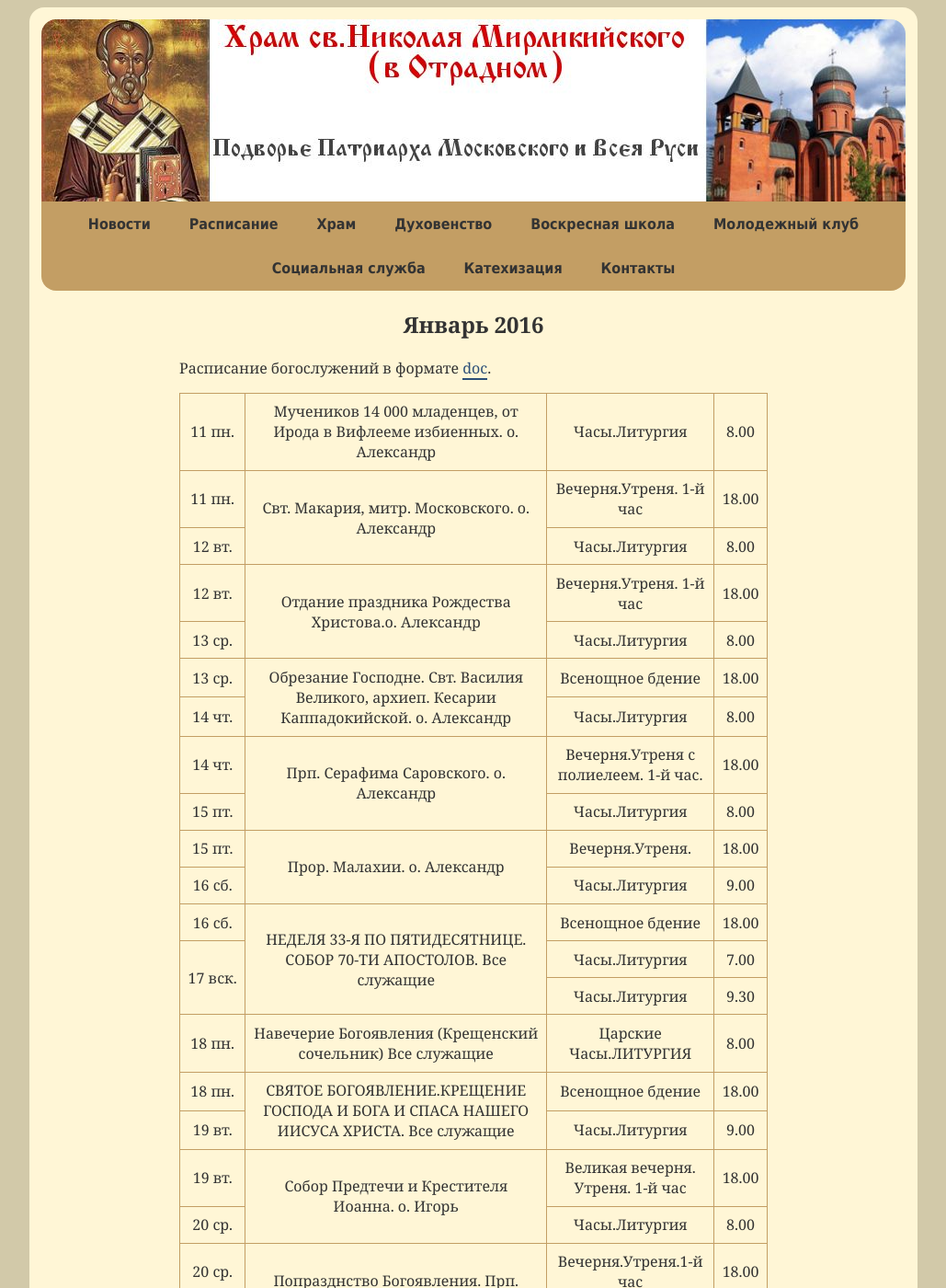
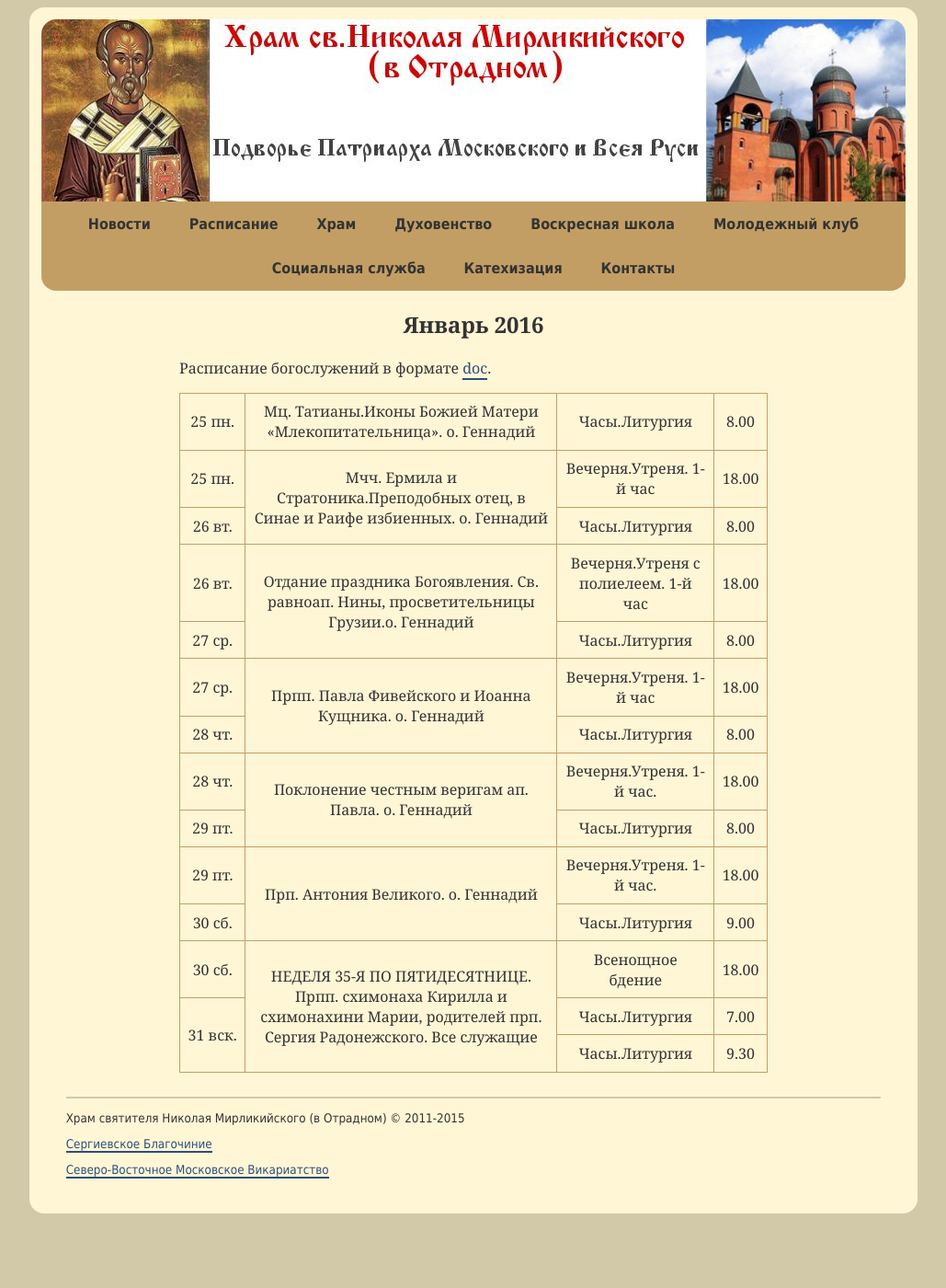
Before and after one commit to hramotradnoe/hramotradnoe.github.io, a Jekyll site: the page built from schedule/index.html, in a window 1280 px wide and 1400 px high. Shown: the whole window at 92% size, without its empty margins (125-1154 px from the left). Built offline with Jekyll 4.4.1, drawn with Linux system fonts in a browser that asks for light colours; Markdown is read by kramdown in place of the engine named in the settings; some of the changed text lies outside the part shown.

Commit message:
Update schedule.yml

```diff
--- a/_data/schedule.yml
+++ b/_data/schedule.yml
@@ -1,120 +1,59 @@
 period: Январь 2016
 link: https://docs.google.com/document/d/1WJkdm1Ob7dY28KiKhnIwF8Pj8BrcCIb4HCUCFWZURFc/edit
 timetable:
- - description : "Мучеников 14 000 младенцев, от Ирода в Вифлееме избиенных. о. Александр"
-   services    :
-      - day   : 11&nbsp;пн.
-        time  : '8.00'
-        title : "Часы.Литургия"
- - description : "Свт. Макария, митр. Московского. о. Александр"
-   services    :
-      - day   : 11&nbsp;пн.
-        time  : '18.00'
-        title : "Вечерня.Утреня. 1-й час"
-      - day   : 12&nbsp;вт.
-        time  : '8.00'
-        title : "Часы.Литургия"
- - description : "Отдание праздника Рождества Христова.о. Александр"
-   services    :
-      - day   : 12&nbsp;вт.
-        time  : '18.00'
-        title : "Вечерня.Утреня. 1-й час"
-      - day   : 13&nbsp;ср.
-        time  : '8.00'
-        title : "Часы.Литургия"
- - description : "Обрезание Господне. Свт. Василия Великого, архиеп. Кесарии Каппадокийской. о. Александр"
-   services    :
-      - day   : 13&nbsp;ср.
-        time  : '18.00'
-        title : "Всенощное бдение"
-      - day   : 14&nbsp;чт.
-        time  : '8.00'
-        title : "Часы.Литургия"
- - description : "Прп. Серафима Саровского. о. Александр"
-   services    :
-      - day   : 14&nbsp;чт.
-        time  : '18.00'
-        title : "Вечерня.Утреня с полиелеем. 1-й час."
-      - day   : 15&nbsp;пт.
-        time  : '8.00'
-        title : "Часы.Литургия"
- - description : "Прор. Малахии. о. Александр"
-   services    :
-      - day   : 15&nbsp;пт.
-        time  : '18.00'
-        title : "Вечерня.Утреня."
-      - day   : 16&nbsp;сб.
-        time  : '9.00'
-        title : "Часы.Литургия"
- - description : "НЕДЕЛЯ 33-Я ПО ПЯТИДЕСЯТНИЦЕ. СОБОР 70-ТИ АПОСТОЛОВ. Все служащие"
-   services    :
-      - day   : 16&nbsp;сб.
-        time  : '18.00'
-        title : "Всенощное бдение"
-      - day   : 17&nbsp;вск.
-        time  : '7.00'
-        title : "Часы.Литургия"
-      - day   : 17&nbsp;вск.
-        time  : '9.30'
-        title : "Часы.Литургия"
- - description : "Навечерие Богоявления (Крещенский сочельник) Все служащие"
-   services    :
-      - day   : 18&nbsp;пн.
-        time  : '8.00'
-        title : "Царские Часы.ЛИТУРГИЯ"
- - description : "СВЯТОЕ БОГОЯВЛЕНИЕ.КРЕЩЕНИЕ ГОСПОДА И БОГА И СПАСА НАШЕГО ИИСУСА ХРИСТА. Все служащие"
-   services    :
-      - day   : 18&nbsp;пн.
-        time  : '18.00'
-        title : "Всенощное бдение"
-      - day   : 19&nbsp;вт.
-        time  : '9.00'
-        title : "Часы.Литургия"
- - description : "Собор Предтечи и Крестителя Иоанна. о. Игорь"
-   services    :
-      - day   : 19&nbsp;вт.
-        time  : '18.00'
-        title : "Великая вечерня. Утреня. 1-й час"
-      - day   : 20&nbsp;ср.
-        time  : '8.00'
-        title : "Часы.Литургия"
- - description : "Попразднство Богоявления. Прп. Георгия Хозевита. о. Игорь"
-   services    :
-      - day   : 20&nbsp;ср.
-        time  : '18.00'
-        title : "Вечерня.Утреня.1-й час"
-      - day   : 21&nbsp;чт.
-        time  : '8.00'
-        title : "Часы.Литургия"
- - description : "Свт. Филиппа, митрополита Московского и всея России чудотворца. о. Игорь"
-   services    :
-      - day   : 21&nbsp;чт.
-        time  : '18.00'
-        title : "Вечерня.Утреня с полиелеем.1-й час."
-      - day   : 22&nbsp;пт.
-        time  : '8.00'
-        title : "Часы.Литургия"
- - description : "Свт. Григория, еп. Нисского.Свт. Феофана, Затворника Вышенского.Прп. Дометиана, еп. Мелитинского. о. Игорь"
-   services    :
-      - day   : 22&nbsp;пт.
-        time  : '18.00'
-        title : "Вечерня.Утреня.1-й час"
-      - day   : 23&nbsp;сб.
-        time  : '9.00'
-        title : "Часы.Литургия"
- - description : "НЕДЕЛЯ 34-Я ПО ПЯТИДЕСЯТНИЦЕ. Попразднство Богоявления. Прп. Феодосия Великого, общих житий начальника. Все служащие"
-   services    :
-      - day   : 23&nbsp;сб.
-        time  : '18.00'
-        title : "Всенощное бдение"
-      - day   : 24&nbsp;вск.
-        time  : '7.00'
-        title : "Часы.Литургия"
-      - day   : 24&nbsp;вск.
-        time  : '9.30'
-        title : "Часы.Литургия"
- - description : "Мц. Татианы. Иконы Божией Матери «Млекопитательница». о.Геннадий"
+ - description : "Мц. Татианы.Иконы Божией Матери «Млекопитательница». о. Геннадий"
    services    :
       - day   : 25&nbsp;пн.
         time  : '8.00'
         title : "Часы.Литургия"
+ - description : "Мчч. Ермила и Стратоника.Преподобных отец, в Синае и Раифе избиенных. о. Геннадий"
+   services    :
+      - day   : 25&nbsp;пн.
+        time  : '18.00'
+        title : "Вечерня.Утреня. 1-й час"
+      - day   : 26&nbsp;вт.
+        time  : '8.00'
+        title : "Часы.Литургия"
+ - description : "Отдание праздника Богоявления. Св. равноап. Нины, просветительницы Грузии.о. Геннадий"
+   services    :
+      - day   : 26&nbsp;вт.
+        time  : '18.00'
+        title : "Вечерня.Утреня с полиелеем. 1-й час"
+      - day   : 27&nbsp;ср.
+        time  : '8.00'
+        title : "Часы.Литургия"
+ - description : "Прпп. Павла Фивейского и Иоанна Кущника. о. Геннадий"
+   services    :
+      - day   : 27&nbsp;ср.
+        time  : '18.00'
+        title : "Вечерня.Утреня. 1-й час"
+      - day   : 28&nbsp;чт.
+        time  : '8.00'
+        title : "Часы.Литургия"
+ - description : "Поклонение честным веригам ап. Павла. о. Геннадий"
+   services    :
+      - day   : 28&nbsp;чт.
+        time  : '18.00'
+        title : "Вечерня.Утреня. 1-й час."
+      - day   : 29&nbsp;пт.
+        time  : '8.00'
+        title : "Часы.Литургия"
+ - description : "Прп. Антония Великого. о. Геннадий"
+   services    :
+      - day   : 29&nbsp;пт.
+        time  : '18.00'
+        title : "Вечерня.Утреня. 1-й час."
+      - day   : 30&nbsp;сб.
+        time  : '9.00'
+        title : "Часы.Литургия"
+ - description : "НЕДЕЛЯ 35-Я ПО ПЯТИДЕСЯТНИЦЕ. Прпп. схимонаха Кирилла и схимонахини Марии, родителей прп. Сергия Радонежского. Все служащие"
+   services    :
+      - day   : 30&nbsp;сб.
+        time  : '18.00'
+        title : "Всенощное бдение"
+      - day   : 31&nbsp;вск.
+        time  : '7.00'
+        title : "Часы.Литургия"
+      - day   : 31&nbsp;вск.
+        time  : '9.30'
+        title : "Часы.Литургия"
```
